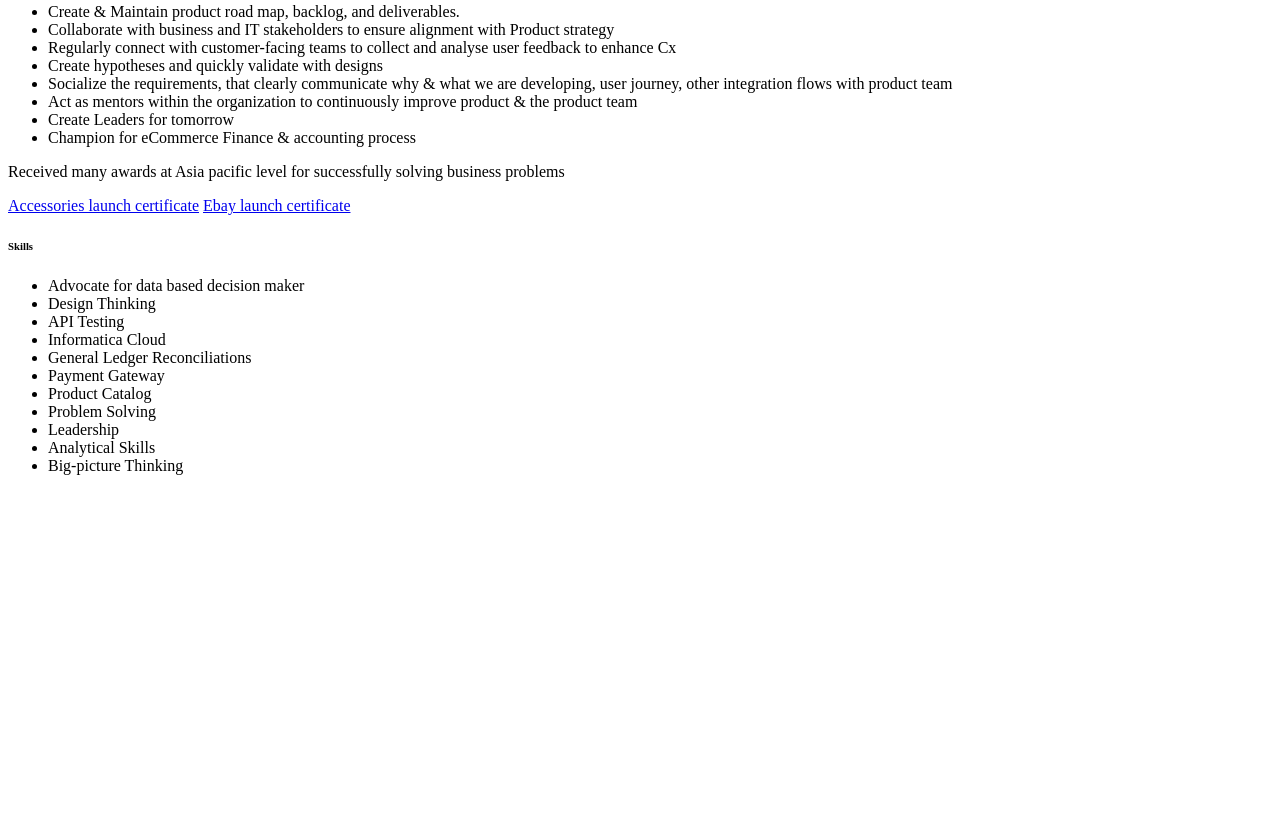
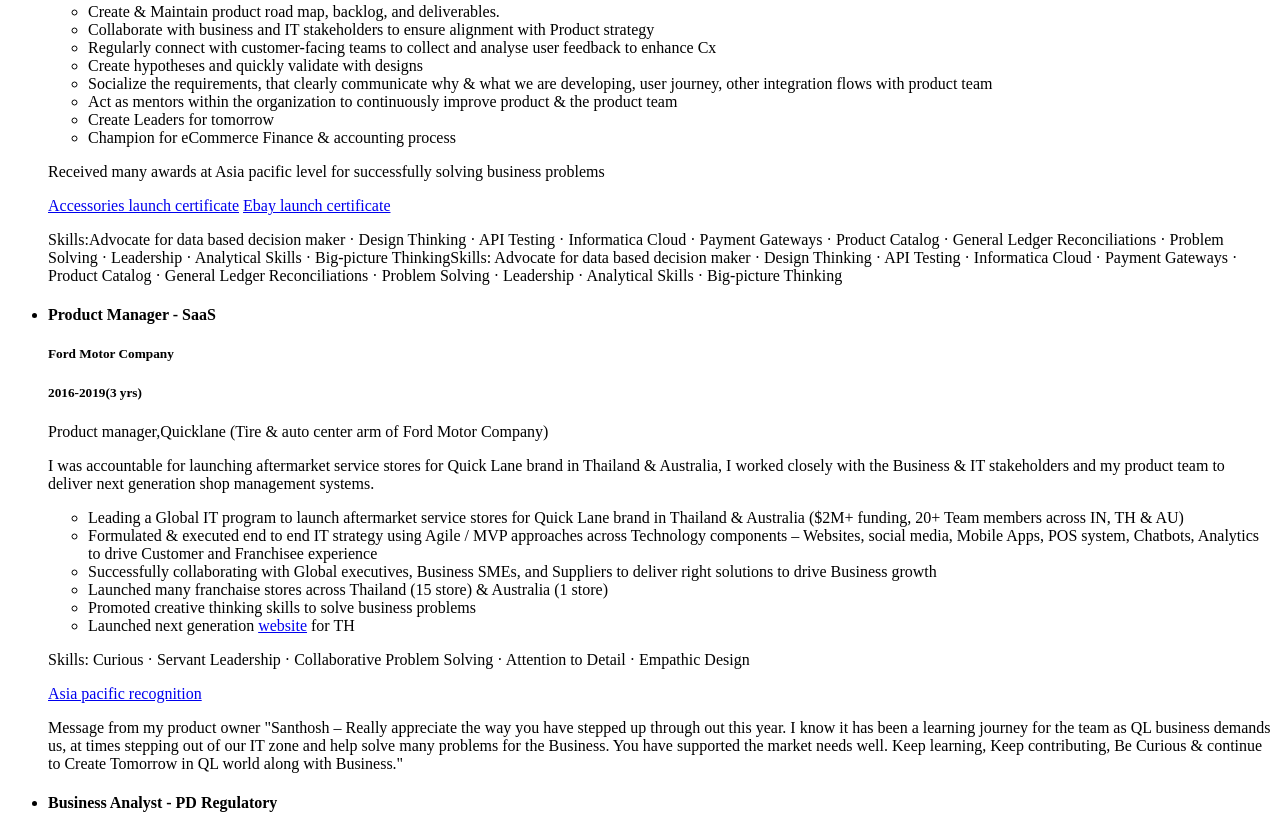
Before and after one commit to SantoA703/MyResume, a plain HTML site: page index.html in a window 1280 px wide. Shown: the part 867-1702 px from the top of the page. Before the commit the page ends 1358 px from the top, so only its background shows below. Drawn offline with Linux system fonts and the light colour scheme.

Commit message:
Update index.html

```diff
--- a/index.html
+++ b/index.html
@@ -15,9 +15,11 @@
             <p>My ideology is always do the right thing & Keep solving the problems</p>
 
         <h3>Experience</h3>
+        <ul>
+        <li>
             <h4>Product Manager - E commerce</h4>
             <h5>Ford Motor Company</h5>
-            <h5>2020 - Present · 3 yrs 6 mos</h5>
+            <h5>2020-Present(3 yrs 6 mo's)</h5>
             <p>My Recent project includes Migrating E-commerce platform from Shopify to HCL commerce & Linnworks OMS to IBM sterling for accessories.ford.com & chargers.ford.com. To improve our customer experience & Digital footprints</p>
             <p>I am an eCommerce product manager, so far launched three key revenue streams for Ford Motor Company</p>
             <ol start = 1>
@@ -37,21 +39,54 @@
                 <li>Champion for eCommerce Finance & accounting process</li>
             </ul>
             <p>Received many awards at Asia pacific level for successfully solving business problems</p>
-            <a href="./assests/Accessories launch.pdf" target="_blank">Accessories launch certificate</a>
-            <a href="./assests/eBay Launch - Competing like a Challenger.pdf">Ebay launch certificate</a>
-            <h6>Skills</h6>
+            <a href="./assests/Accessories launch.pdf" target="_blank" title="Santhosh certificate">Accessories launch certificate</a>
+            <a href="./assests/eBay Launch - Competing like a Challenger.pdf" target="_blank" title="Santhosh certificate">Ebay launch certificate</a>
+            <p>Skills:Advocate for data based decision maker · Design Thinking · API Testing · Informatica Cloud · Payment Gateways · Product Catalog · General Ledger Reconciliations · Problem Solving · Leadership · Analytical Skills · Big-picture ThinkingSkills: Advocate for data based decision maker · Design Thinking · API Testing · Informatica Cloud · Payment Gateways · Product Catalog · General Ledger Reconciliations · Problem Solving · Leadership · Analytical Skills · Big-picture Thinking</p>
+            </li>
+            <li>
+                <h4>Product Manager - SaaS</h4>
+                <h5>Ford Motor Company</h5>
+                <h5>2016-2019(3 yrs)</h5>
+                <p>Product manager,Quicklane (Tire & auto center arm of Ford Motor Company)</p>
+                <p>I was accountable for launching aftermarket service stores for Quick Lane brand in Thailand & Australia, I worked closely with the Business & IT stakeholders and my product team to deliver next generation shop management systems.</p>
                 <ul>
-                <li>Advocate for data based decision maker</li>
-                <li>Design Thinking</li>
-                <li>API Testing</li>
-                <li>Informatica Cloud</li>
-                <li>General Ledger Reconciliations</li>
-                <li>Payment Gateway</li>
-                <li>Product Catalog</li>
-                <li>Problem Solving</li>
-                <li>Leadership</li>
-                <li>Analytical Skills</li>
-                <li>Big-picture Thinking</li>
+                    <li>Leading a Global IT program to launch aftermarket service stores for Quick Lane brand in Thailand & Australia ($2M+ funding, 20+ Team members across IN, TH & AU)</li>
+                    <li>Formulated & executed end to end IT strategy using Agile / MVP approaches across Technology components – Websites, social media, Mobile Apps, POS system, Chatbots, Analytics to drive Customer and Franchisee experience</li>
+                    <li>Successfully collaborating with Global executives, Business SMEs, and Suppliers to deliver right solutions to drive Business growth</li>
+                    <li>Launched many franchaise stores across Thailand (15 store) & Australia (1 store)</li>
+                    <li>Promoted creative thinking skills to solve business problems</li>
+                    <li>Launched next generation <a href="https://www.quicklane.com/en-th/about/" target="_blank">website</a> for TH</li>
+                </ul>
+                <p>Skills: Curious · Servant Leadership · Collaborative Problem Solving · Attention to Detail · Empathic Design</p>
+                <a href="./assests/Asia pacific Recognition Ql.pdf" target="_blank" title="Santhosh certificate">Asia pacific recognition</a>
+                <p>Message from my product owner "Santhosh – Really appreciate the way you have stepped up through out this year. I know it has been a learning journey for the team as QL business demands us, at times stepping out of our IT zone and help solve many problems for the Business. You have supported the market needs well. Keep learning, Keep contributing, Be Curious & continue to Create Tomorrow in QL world along with Business."</p>
+            </li>
+            <li>
+                <h4>Business Analyst - PD Regulatory</h4>
+                <h5>Ford Motor Company</h5>
+                <h5>2013-2016(3 yrs)</h5>
+                <p>Business analyst for the large team of Regulatory suite of applications</p>
+                <ul>
+                    <li>Liaising with solution designers, developers, and testing teams to deliver a final product that meets the business requirements</li>
+                    <li>Conduct & perform user acceptance test, scrum events, product demo, knowledge transfer, and sign-off sessions</li>
+                    <li>Led cross-functional teams to migrate oracle reports to web-focus reports which led to direct savings of $60K USD</li>
+                </ul>
+                <p>Skills: BRD · Chatbot Design · Software as a Service (SaaS) · Supplier Sourcing · Supplier Evaluation</p>
+            </li>
+            <li>
+                <h4>Software Engineer - QAD</h4>
+                <h5>Ford Motor Company</h5>
+                <h5>2009-2013(4 yrs)</h5>
+                <p>I was accountable for run & protect Ford trading corporation business, during my tenure, I have led 3 projects for FTC</p>
+                <ul>
+                    <li>Build, test, deploy, & maintain the global application</li>
+                    <li>Reduced repeated incidents by 50%</li>
+                    <li>Worked closely with the stakeholders to manage the transition and Performed analysis using various techniques like Root Cause, Performance Analysis & problem investigation etc</li>
+                    <li>implemented Batch monitoring tool & auto-scheduler</li>
+                </ul>
+                <p>Skills: Batch monitoring · Progress 4GL · Unix Administration · Root Cause Analysis · 5 Why · SQL</p>
+            </li>
+    </li>
     </ul>
     </body>
 </html>
```
Lines whose indentation alone changed are shown as unchanged.
